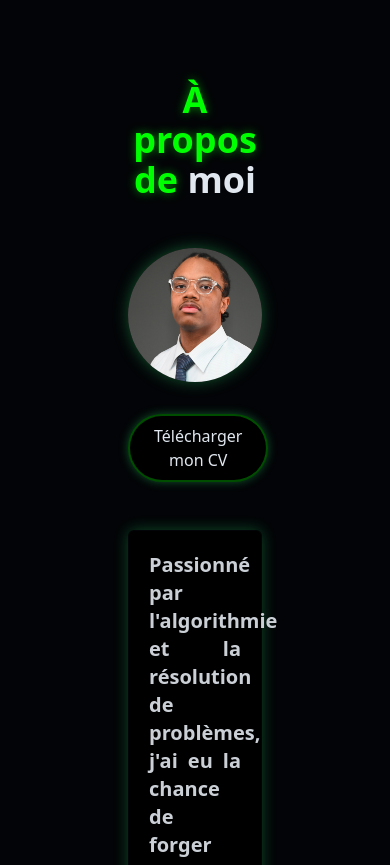
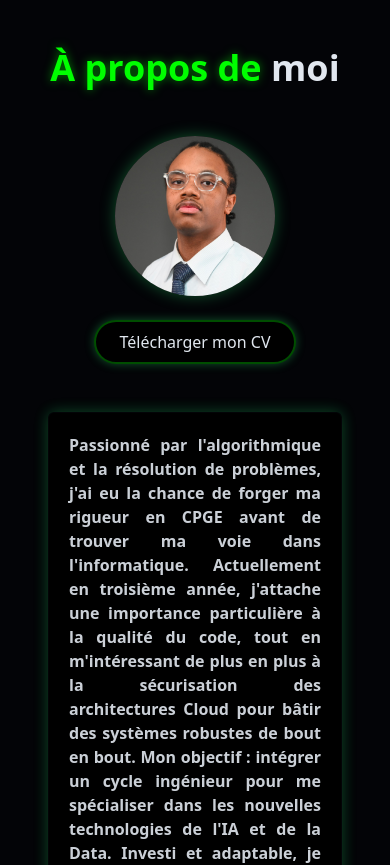
Before and after one commit to YannMKD/kazfolio, a React (Vite) app: page / in a window 390 px wide. Shown: the part 860-1725 px from the top of the page. Built offline with nearby package versions, Linux system fonts and the light colour scheme.

Commit message:
responsive sur la section about

```diff
--- a/src/components/AboutSection.jsx
+++ b/src/components/AboutSection.jsx
@@ -3,7 +3,7 @@ import Cv from "../assets/CV_YANN_DIARRASSOUBA_STAGE.pdf";
 
 export const AboutSection = () => {
     return(
-    <section id="about" className="py-24 px-24 relative">
+    <section id="about" className="py-16 px-4 sm:px-6 md:px-12 lg:px-24 relative">
         {""}
         <div  className="container mx-auto max-w-10xl">
             <h2 className="text-4xl font-bold mb-12 text-center">
@@ -12,11 +12,11 @@ export const AboutSection = () => {
 
             <div className="grid grid-cols-1 md:grid-cols-[1fr_2fr] gap-12 items-center">
                 {/* gauche : photo */}
-                <div className="flex flex-col justify-center md:justify-start gap-8" >
+                <div className="flex flex-col items-center md:items-start gap-6" >
                     <img
                         src={Photo}
                         alt="Photo de profil"
-                        className="w-[350px] h-auto aspect-square object-cover rounded-full shadow-[0_0_15px_rgba(34,197,94,0.4)] hover:border-primary/60 hover:shadow-[0_0_30px_rgba(34,197,94,0.6)] transition-all duration-500"
+                        className="w-40 sm:w-56 md:w-[350px] h-auto aspect-square object-cover rounded-full shadow-[0_0_15px_rgba(34,197,94,0.4)] hover:border-primary/60 hover:shadow-[0_0_30px_rgba(34,197,94,0.6)] transition-all duration-500"
                     />
                             <a
                                 href={Cv}
@@ -31,8 +31,8 @@ export const AboutSection = () => {
                 </div>
                 {/* droite : texte */}
                 <div className="space-y-6 gradient-border card-hover opacity-90 shadow-[0_0_15px_rgba(34,197,94,0.4)] ">
-                    <p className="text-xl font-semibold p-5 text-justify">
-                        Passionné par l'algorithmie et la résolution de problèmes, j'ai eu la chance de forger ma rigueur en CPGE avant de trouver ma voie dans l'informatique. Actuellement en troisième année, j'attache une importance particulière à la qualité du code, tout en m'intéressant de plus en plus à la sécurisation des architectures Cloud pour bâtir des systèmes robustes de bout en bout. Mon objectif : intégrer un cycle ingénieur pour me spécialiser dans les nouvelles technologies de l'IA et de la Data. Investi et adaptable, je recherche un stage de fin d'études me permettant de contribuer à des projets innovants tout en continuant à progresser sur ces enjeux techniques.
+                    <p className="text-base sm:text-lg md:text-xl font-semibold p-5 text-justify">
+                        Passionné par l'algorithmique et la résolution de problèmes, j'ai eu la chance de forger ma rigueur en CPGE avant de trouver ma voie dans l'informatique. Actuellement en troisième année, j'attache une importance particulière à la qualité du code, tout en m'intéressant de plus en plus à la sécurisation des architectures Cloud pour bâtir des systèmes robustes de bout en bout. Mon objectif : intégrer un cycle ingénieur pour me spécialiser dans les nouvelles technologies de l'IA et de la Data. Investi et adaptable, je recherche un stage de fin d'études me permettant de contribuer à des projets innovants tout en continuant à progresser sur ces enjeux techniques.
                     </p>
                 </div>
             </div>
```
